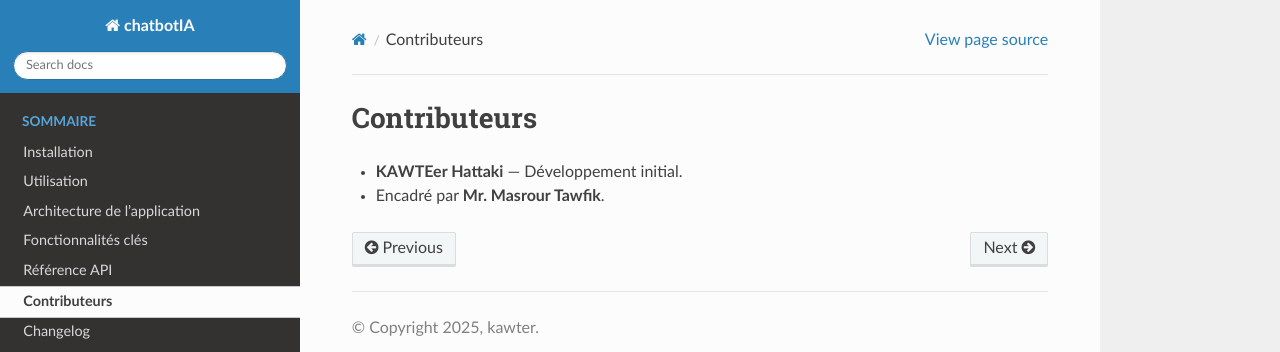
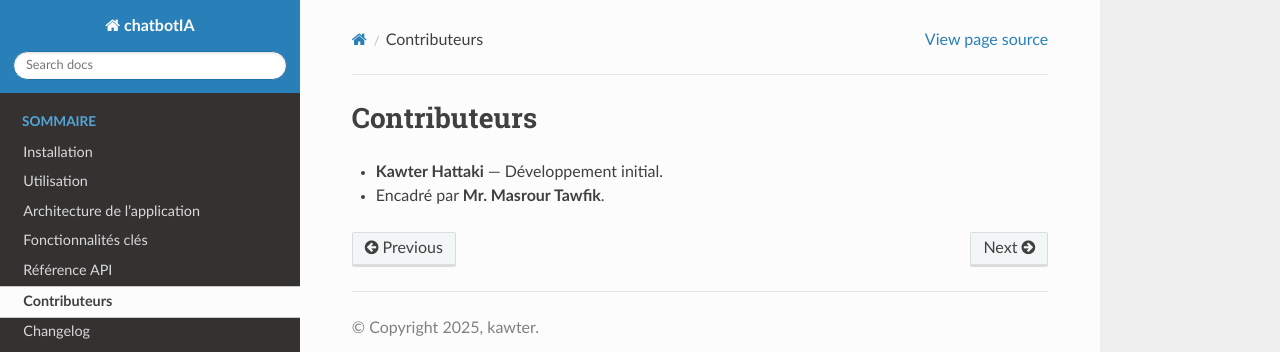
Before and after one commit to kawahattaki/sphinx_docs, a Sphinx documentation site: the page built from source/contributeurs.rst, in a window 1280 px wide. Shown: the top 352 px of the page. Built offline with Sphinx 7.4.7 and the Read the Docs theme 3.1.0, drawn with Linux system fonts in a browser that asks for light colours.

Commit message:
Fix capitalization of contributor's name in contributeurs.rst

```diff
--- a/source/contributeurs.rst
+++ b/source/contributeurs.rst
@@ -1,5 +1,5 @@
 Contributeurs
 =============
 
-- **KAWTEer Hattaki** — Développement initial.
+- **Kawter Hattaki** — Développement initial.
 - Encadré par **Mr. Masrour Tawfik**.
```
